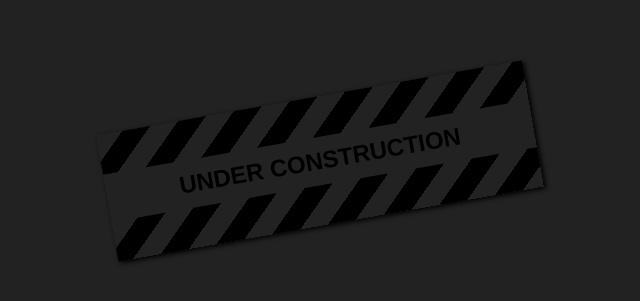
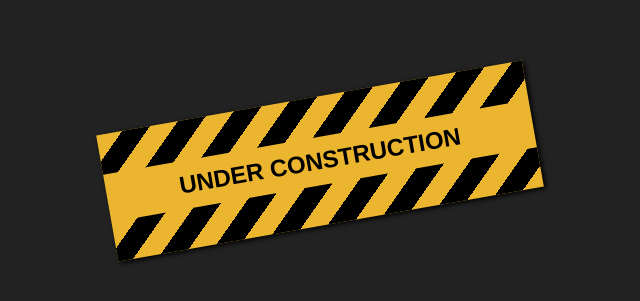
Before and after one commit to icheliadinski/website, a React (Create React App) app: page /construct in a window 1280 px wide. Shown: the part 143-444 px from the top of the page, without its empty margins (320-960 px from the left). Built offline with nearby package versions, Linux system fonts and the light colour scheme.

Commit message:
fix: dev: change color

```diff
--- a/src/@pages/under-construction/UnderConstruction.module.scss
+++ b/src/@pages/under-construction/UnderConstruction.module.scss
@@ -2,7 +2,7 @@
 @import "@config/design/media-queries";
 
 .card {
-  background-color: var(--orange-color);
+  background-color: var(--orange);
   font-size: 1.5rem;
   font-weight: bold;
   line-height: 3rem;
```
